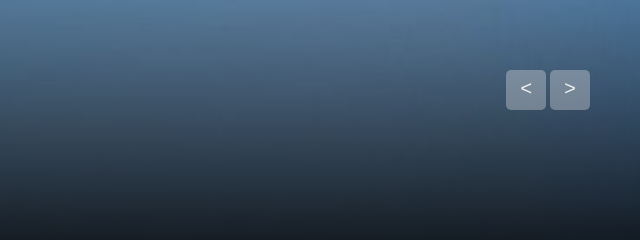
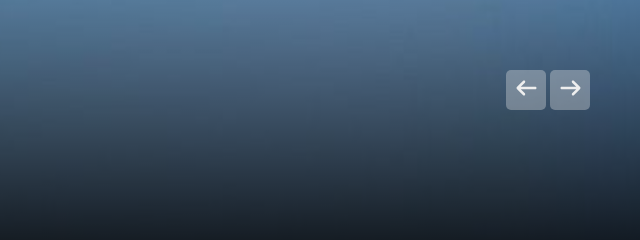
Before and after one commit to AshrafSaf1/ShowZone, a plain HTML site: page index.html in a window 1280 px wide. Shown: the part 170-410 px from the top of the page, 640-1280 px from the left. Drawn offline with nearby package versions, Linux system fonts and the light colour scheme.

Commit message:
Update index.html

```diff
--- a/index.html
+++ b/index.html
@@ -132,8 +132,10 @@
         </div>
         <!-- button arrows -->
         <div class="arrows">
-            <button id="prev"><</button>
-            <button id="next">></button>
+            <button id="prev"><i class="fa-solid fa-arrow-left"></i></button>
+            <button id="next"><i class="fa-solid fa-arrow-right"></i></button>
+            <!-- <button id="prev"><</button>
+            <button id="next">></button> -->
         </div>
         <!-- thumbnail -->
         <div class="thumbnail">
@@ -686,4 +688,5 @@
     <script src="js/all.min.js"></script>
     <script src="js/main.js"></script>
 </body>
+
 </html>
```
